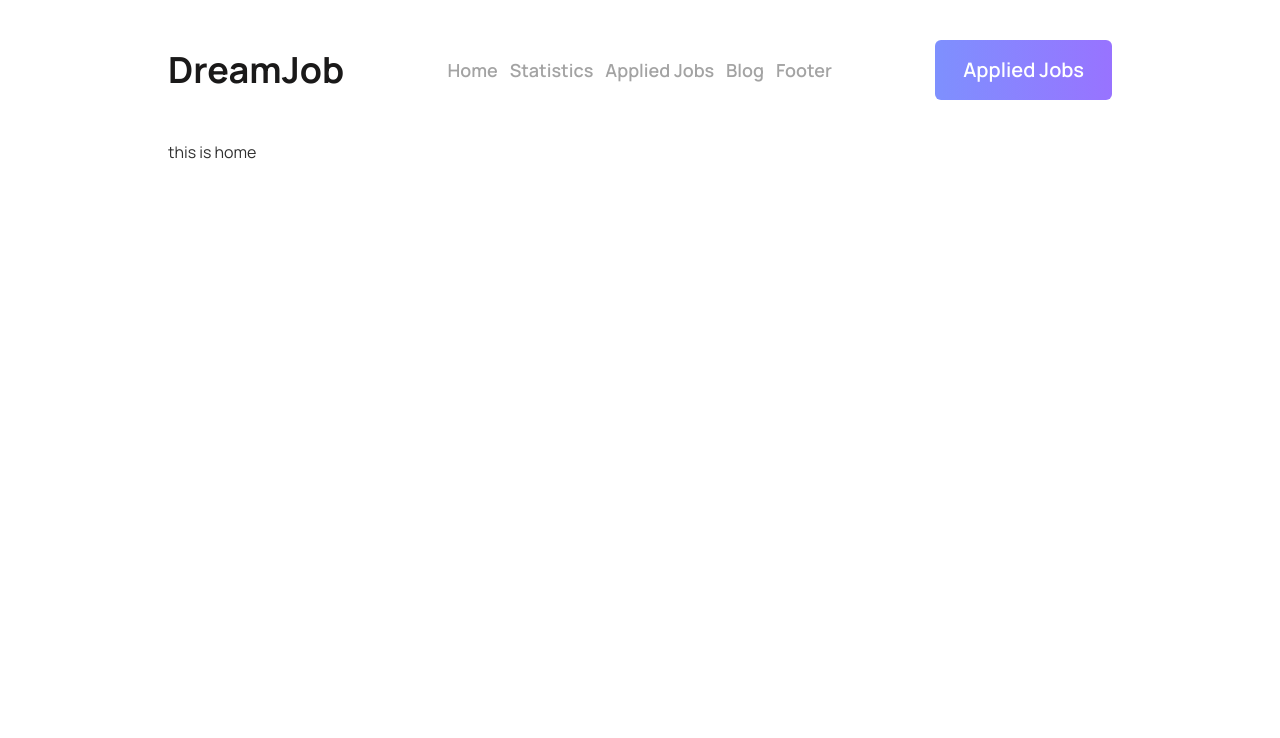
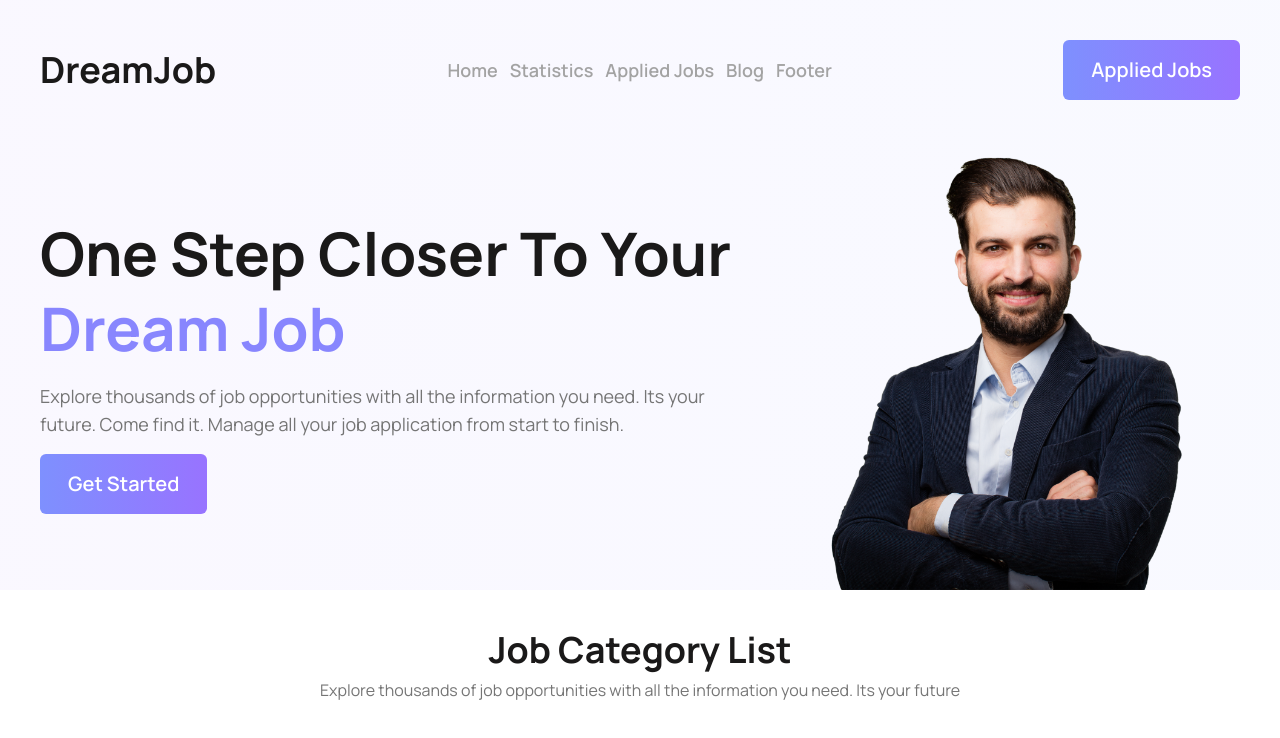
Before and after one commit to khairul-bashar/carrer-hub, a React (Vite) app: page / in a window 1280 px wide. Shown: the top 738 px of the page. Built offline with nearby package versions, Linux system fonts and the light colour scheme.

Commit message:
bannder section complatee

```diff
--- /dev/null
+++ b/src/Components/Banner/Banner.jsx
@@ -0,0 +1,23 @@
+import React from 'react';
+import image from '../../../public/profile.png';
+
+const Banner = () => {
+    return (
+      <div className="flex flex-col lg:flex-row justify-between items-center min-w-6xl mx-auto px-10 bg-gradient-to-r from-[#9873FF0D] to-[#7E90FE0D]">
+        <div className="w-full">
+          <h2 className="text-6xl font-bold leading-tight text-primary ">
+            One Step Closer To Your <span className="text-info">Dream Job</span>
+          </h2>
+          <p className="text-lg text-accent py-4 ">
+            Explore thousands of job opportunities with all the information you
+            need. Its your future. Come find it. Manage all your job application
+            from start to finish.
+          </p>
+          <button className="btn-primary">Get Started</button>
+        </div>
+        <img className="h-[450px] w-[500px]" src={image} alt="" />
+      </div>
+    )
+};
+
+export default Banner;
--- a/src/Components/Header/Header.jsx
+++ b/src/Components/Header/Header.jsx
@@ -3,9 +3,9 @@ import { Link } from 'react-router-dom';
 
 const Header = () => {
     return (
-      <nav className="flex justify-between items-center py-10">
+      <nav className="flex justify-between items-center py-10 min-w-6xl mx-auto px-10 bg-gradient-to-r from-[#9873FF0D] to-[#7E90FE0D]">
         <h1 className="text-4xl font-bold text-primary ">DreamJob</h1>
-        <ul className='flex gap-3 text-lg text-neutral font-semibold'>
+        <ul className="flex gap-3 text-lg text-neutral font-semibold">
           <Link to="/">Home</Link>
           <Link to="/Statistics">Statistics</Link>
           <Link to="/AppliedJobs">Applied Jobs</Link>
@@ -13,9 +13,7 @@ const Header = () => {
           <Link to="/Footer">Footer</Link>
         </ul>
 
-        <button className="btn-primary">
-          Applied Jobs
-        </button>
+        <button className="btn-primary">Applied Jobs</button>
       </nav>
     )
 };
--- a/src/Components/Home/Home.jsx
+++ b/src/Components/Home/Home.jsx
@@ -1,11 +1,14 @@
 import React from 'react';
+import Banner from '../Banner/Banner';
+import JobList from '../JobList/JobList';
 
 const Home = () => {
     return (
-        <div>
-           <h3>this is home</h3>
-        </div>
-    );
+      <div>
+        <Banner></Banner>
+        <JobList></JobList>
+      </div>
+    )
 };
 
 export default Home;
--- /dev/null
+++ b/src/Components/JobList/JobList.jsx
@@ -0,0 +1,15 @@
+import React from 'react';
+
+const JobList = () => {
+    return (
+      <div className="flex justify-center flex-col items-center bg-white py-10">
+        <h3 className="text-4xl font-bold text-primary">Job Category List</h3>
+        <p className='text-base text-accent py-2'>
+          Explore thousands of job opportunities with all the information you
+          need. Its your future
+        </p>
+      </div>
+    )
+};
+
+export default JobList;
--- a/src/Components/LayOut/Main.jsx
+++ b/src/Components/LayOut/Main.jsx
@@ -5,7 +5,7 @@ import Footer from '../Footer/Footer';
 
 const Main = () => {
     return (
-      <div className="max-w-5xl mx-auto px-10">
+      <div>
         <Header></Header>
         <Outlet></Outlet>
       </div>
--- a/tailwind.config.js
+++ b/tailwind.config.js
@@ -15,7 +15,7 @@ export default {
 
           "base-100": "#ffffff",
 
-          info: "linear-gradient(#7E90FE, #9873FF)",
+          info: "#8885FE",
 
           success: "#36d399",
 
@@ -25,9 +25,7 @@ export default {
           dark01: "#1A1919",
         },
       },
-
-
-    ]
+    ],
   },
   plugins: [require("daisyui")],
 }
```
Also changed, not shown: public/joblist.json (added, +26 -0 lines), public/profile.png (added).
